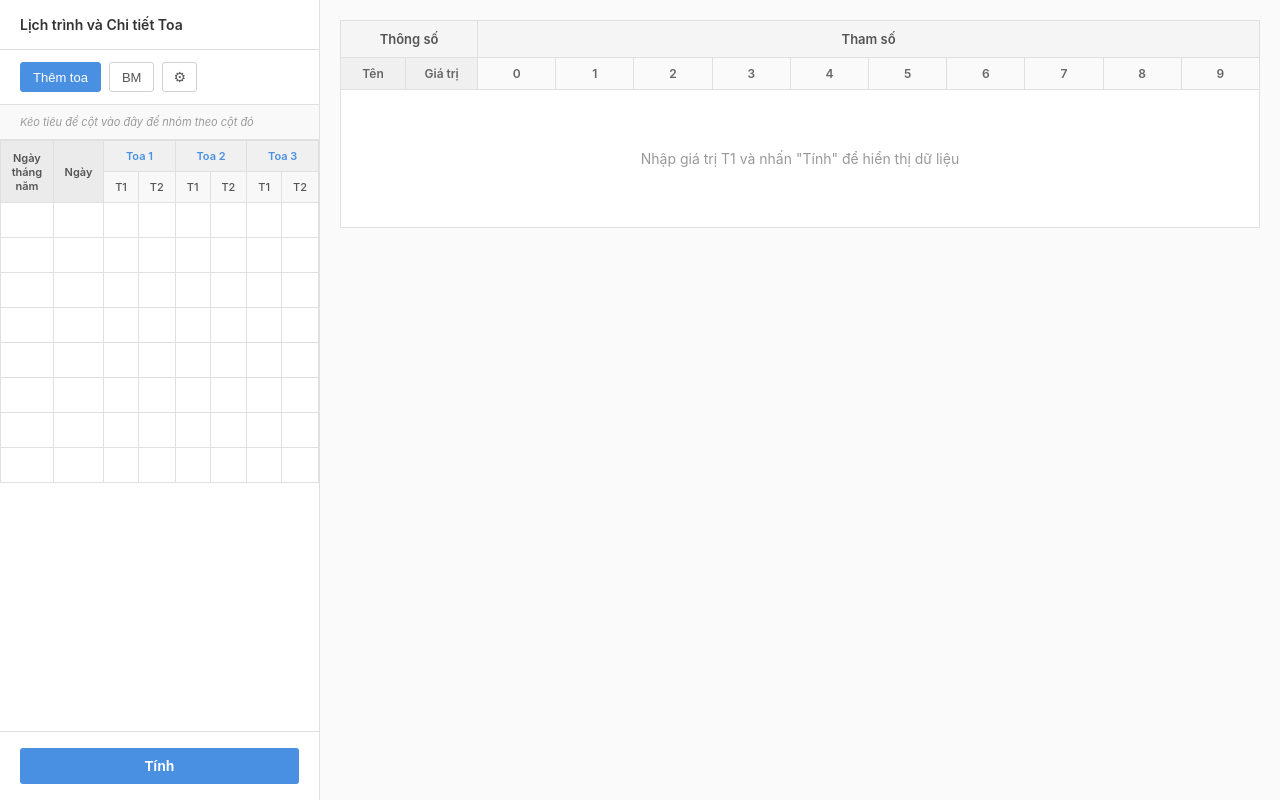
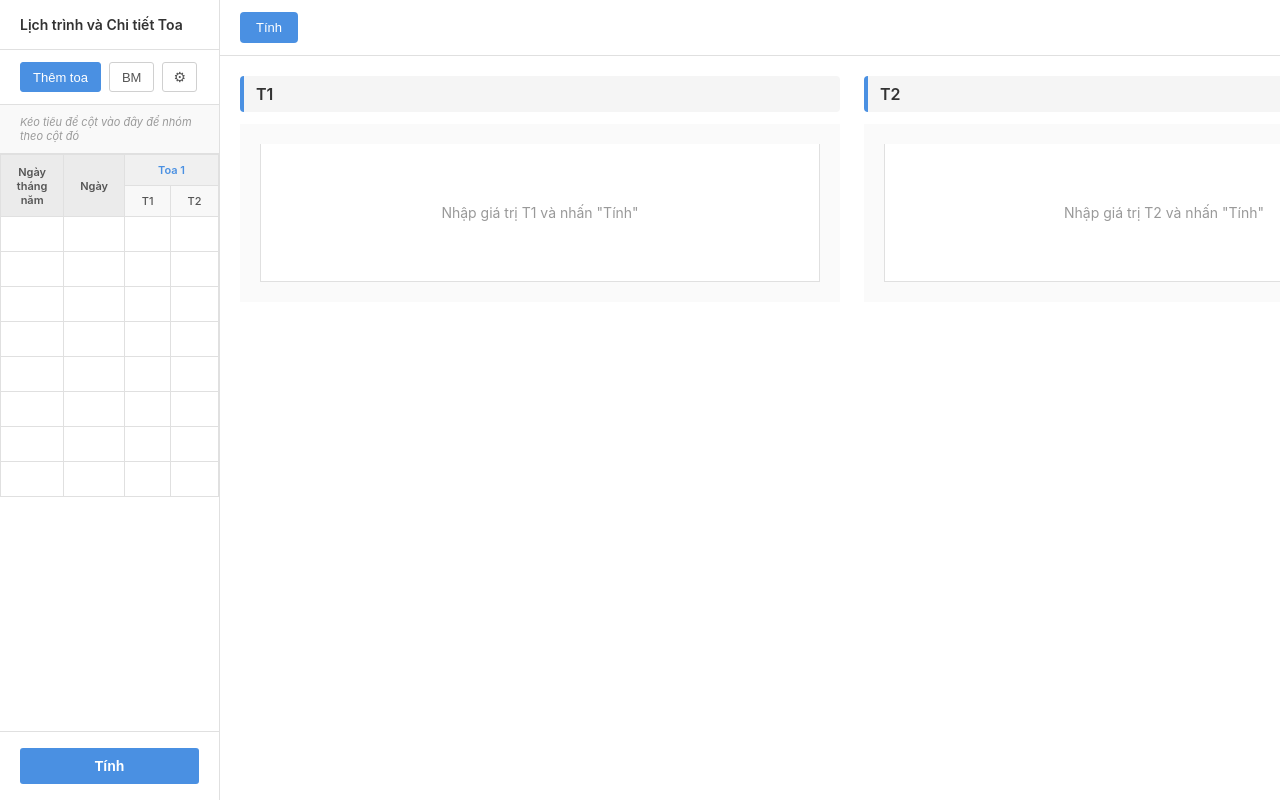
Before and after one commit to daile269/ktop, a React (Vite) app: page / in a window 1280 px wide. Built offline with nearby package versions, Linux system fonts and the light colour scheme.

Commit message:
add table 2

```diff
--- a/src/App.css
+++ b/src/App.css
@@ -20,7 +20,7 @@ body {
 
 /* ========== LEFT PANEL (Narrow) ========== */
 .left-panel {
-  width: 320px;
+  width: 220px;
   background: #fafafa;
   border-right: 1px solid #e0e0e0;
   display: flex;
@@ -413,3 +413,51 @@ body {
     font-size: 11px;
   }
 }
+
+/* ========== TABLES CONTAINER (2 bảng cạnh nhau) ========== */
+.tables-container {
+  display: flex;
+  gap: 24px;
+  padding: 20px;
+  overflow-x: auto;
+}
+
+.table-section {
+  flex: 1;
+  min-width: 600px;
+}
+
+.table-title {
+  font-size: 16px;
+  font-weight: 600;
+  color: #333;
+  margin: 0 0 12px 0;
+  padding: 8px 12px;
+  background: #f5f5f5;
+  border-left: 4px solid #4a90e2;
+  border-radius: 4px;
+}
+
+.toolbar {
+  padding: 12px 20px;
+  background: #ffffff;
+  border-bottom: 1px solid #e0e0e0;
+  display: flex;
+  gap: 8px;
+}
+
+.toolbar-btn {
+  padding: 8px 16px;
+  background: #4a90e2;
+  color: white;
+  border: none;
+  border-radius: 4px;
+  font-size: 13px;
+  font-weight: 500;
+  cursor: pointer;
+  transition: background 0.2s;
+}
+
+.toolbar-btn:hover {
+  background: #357abd;
+}
--- a/src/App.jsx
+++ b/src/App.jsx
@@ -6,40 +6,40 @@ function App() {
   const [t2, setT2] = useState('');
   const [t3, setT3] = useState('');
 
-  const [tableData, setTableData] = useState([]);
-  const [t1Values, setT1Values] = useState(Array(8).fill('')); // 8 giá trị cho 8 hàng
+  const [tableData1, setTableData1] = useState([]); // Bảng Toa 1
+  const [tableData2, setTableData2] = useState([]); // Bảng Toa 2
+  const [t1Values, setT1Values] = useState(Array(8).fill('')); // Giá trị T1 cho Toa 1
+  const [t2Values, setT2Values] = useState(Array(8).fill('')); // Giá trị T2 cho Toa 2
 
-  // Thuật toán sinh bảng
-  const generateTable = () => {
+  // Thuật toán sinh bảng (dùng chung cho cả 2 toa)
+  const generateTableData = (tValues, toaName) => {
     const ROWS = 8;
     const COLS = 10;
     const table = Array(ROWS).fill(null).map(() => Array(COLS).fill(null));
 
-    console.log('=== GENERATE TABLE ===');
-    console.log('Giá trị T1 (mỗi hàng):', t1Values);
+    console.log(`\n=== GENERATE ${toaName} ===`);
+    console.log(`Giá trị ${toaName}:`, tValues);
 
     // Duyệt qua từng cột (trái sang phải)
     for (let col = 0; col < COLS; col++) {
       let y = 1; // Reset y về 1 khi bắt đầu cột mới
-      console.log(`\n--- Cột ${col}: Bắt đầu với y = 1 ---`);
 
       // Duyệt qua từng hàng trong cột (trên xuống dưới)
       for (let row = 0; row < ROWS; row++) {
         let currentY = y;
 
-        // Lấy giá trị T1 của hàng này (chỉ định cột nào là "cột đặc biệt" cho hàng này)
-        const t1ColumnForThisRow = t1Values[row] ? parseInt(t1Values[row]) : -1;
+        // Lấy giá trị T của hàng này
+        const tColumnForThisRow = tValues[row] ? parseInt(tValues[row]) : -1;
 
         // Xác định màu
         let color = 'white';
-        let shouldResetY = false; // Flag để reset y sau khi tô đỏ
+        let shouldResetY = false;
 
-        // Logic tô đỏ: Nếu cột hiện tại = T1 của hàng này
-        // Thì tô đỏ ô này (bất kể giá trị y)
-        if (col === t1ColumnForThisRow && t1ColumnForThisRow !== -1) {
+        // Logic tô đỏ: Nếu cột hiện tại = T của hàng này
+        if (col === tColumnForThisRow && tColumnForThisRow !== -1) {
           color = 'red';
-          shouldResetY = true; // Đánh dấu cần reset y
-          console.log(`Tô ĐỎ: Hàng ${row}, Cột ${col}, Giá trị: ${col}-${currentY}, T1[${row}]=${t1ColumnForThisRow} → Reset y về 1`);
+          shouldResetY = true;
+          console.log(`Tô ĐỎ ${toaName}: Hàng ${row}, Cột ${col}, Giá trị: ${col}-${currentY}`);
         }
 
         // Kiểm tra điều kiện tô màu tím (giá trị = 7 hoặc 8)
@@ -58,19 +58,28 @@ function App() {
         // Nếu vừa tô đỏ, reset y về 1
         if (shouldResetY) {
           y = 1;
-          console.log(`  → Y đã reset về 1`);
         }
 
         // Nếu y > 8 thì reset về 1
         if (y > 8) {
           y = 1;
-          console.log(`  → Y vượt 8, reset về 1`);
         }
       }
     }
 
-    console.log('Bảng đã gen:', table);
-    setTableData(table);
+    return table;
+  };
+
+  const generateTable = () => {
+    // Gen bảng cho Toa 1
+    const table1 = generateTableData(t1Values, 'TOA 1');
+    setTableData1(table1);
+
+    // Gen bảng cho Toa 2
+    const table2 = generateTableData(t2Values, 'TOA 2');
+    setTableData2(table2);
+
+    console.log('Hoàn tất gen 2 bảng!');
   };
 
   const handleGenerate = () => {
@@ -81,6 +90,12 @@ function App() {
     const newValues = [...t1Values];
     newValues[rowIndex] = value;
     setT1Values(newValues);
+  };
+
+  const handleT2ValueChange = (rowIndex, value) => {
+    const newValues = [...t2Values];
+    newValues[rowIndex] = value;
+    setT2Values(newValues);
   };
 
   return (
@@ -108,16 +123,16 @@ function App() {
                 <th rowSpan="2" className="header-main">Ngày tháng năm</th>
                 <th rowSpan="2" className="header-main">Ngày</th>
                 <th colSpan="2" className="header-group">Toa 1</th>
-                <th colSpan="2" className="header-group">Toa 2</th>
-                <th colSpan="2" className="header-group">Toa 3</th>
+                {/* <th colSpan="2" className="header-group">Toa 2</th>
+                <th colSpan="2" className="header-group">Toa 3</th> */}
               </tr>
               <tr>
                 <th className="header-sub">T1</th>
                 <th className="header-sub">T2</th>
-                <th className="header-sub">T1</th>
+                {/* <th className="header-sub">T1</th>
                 <th className="header-sub">T2</th>
                 <th className="header-sub">T1</th>
-                <th className="header-sub">T2</th>
+                <th className="header-sub">T2</th> */}
               </tr>
             </thead>
             <tbody>
@@ -133,11 +148,18 @@ function App() {
                       onChange={(e) => handleT1ValueChange(rowIndex, e.target.value)}
                     />
                   </td>
+                  <td>
+                    <input
+                      type="text"
+                      className="cell-input small"
+                      value={t2Values[rowIndex] || ''}
+                      onChange={(e) => handleT2ValueChange(rowIndex, e.target.value)}
+                    />
+                  </td>
+                  {/* <td><input type="text" className="cell-input small" /></td>
                   <td><input type="text" className="cell-input small" /></td>
                   <td><input type="text" className="cell-input small" /></td>
-                  <td><input type="text" className="cell-input small" /></td>
-                  <td><input type="text" className="cell-input small" /></td>
-                  <td><input type="text" className="cell-input small" /></td>
+                  <td><input type="text" className="cell-input small" /></td> */}
                 </tr>
               ))}
             </tbody>
@@ -151,26 +173,34 @@ function App() {
 
       {/* Right Panel - Bảng dữ liệu chính */}
       <div className="right-panel">
+        <div className="toolbar">
+          <button className="toolbar-btn">Tính</button>
+        </div>
+
+        <div className="tables-container">
+          {/* Bảng T1 */}
+          <div className="table-section">
+            <h4 className="table-title">T1</h4>
             <div className="data-grid-wrapper">
-          {tableData.length > 0 ? (
+              {tableData1.length > 0 ? (
                 <table className="data-grid">
                   <thead>
                     <tr>
-                  <th colSpan="2" className="group-header">Thông số</th>
+                      <th colSpan="1" className="group-header">Thông số</th>
                       <th colSpan="10" className="group-header">Tham số</th>
                     </tr>
                     <tr>
-                  <th className="col-header fixed">Tên</th>
-                  <th className="col-header fixed">Giá trị</th>
+                      {/* <th className="col-header fixed">Tên</th> */}
+                      <th className="col-header fixed">T1</th>
                       {[0, 1, 2, 3, 4, 5, 6, 7, 8, 9].map(num => (
                         <th key={num} className="col-header">{num}</th>
                       ))}
                     </tr>
                   </thead>
                   <tbody>
-                {tableData.map((row, rowIndex) => (
+                    {tableData1.map((row, rowIndex) => (
                       <tr key={rowIndex}>
-                    <td className="data-cell fixed"></td>
+                        {/* <td className="data-cell fixed"></td> */}
                         <td className="data-cell fixed value-col">
                           <input
                             type="text"
@@ -192,27 +222,63 @@ function App() {
                   </tbody>
                 </table>
               ) : (
-            <div className="empty-grid">
+                <div className="empty-message">
+                  Nhập giá trị T1 và nhấn "Tính"
+                </div>
+              )}
+            </div>
+          </div>
+
+          {/* Bảng T2 */}
+          <div className="table-section">
+            <h4 className="table-title">T2</h4>
+            <div className="data-grid-wrapper">
+              {tableData2.length > 0 ? (
                 <table className="data-grid">
                   <thead>
                     <tr>
-                    <th colSpan="2" className="group-header">Thông số</th>
+                      <th colSpan="1" className="group-header">Thông số</th>
                       <th colSpan="10" className="group-header">Tham số</th>
                     </tr>
                     <tr>
-                    <th className="col-header fixed">Tên</th>
-                    <th className="col-header fixed">Giá trị</th>
+                      {/* <th className="col-header fixed">Tên</th> */}
+                      <th className="col-header fixed">T2</th>
                       {[0, 1, 2, 3, 4, 5, 6, 7, 8, 9].map(num => (
                         <th key={num} className="col-header">{num}</th>
                       ))}
                     </tr>
                   </thead>
+                  <tbody>
+                    {tableData2.map((row, rowIndex) => (
+                      <tr key={rowIndex}>
+                        {/* <td className="data-cell fixed"></td> */}
+                        <td className="data-cell fixed value-col">
+                          <input
+                            type="text"
+                            className="grid-input"
+                            value={t2Values[rowIndex]}
+                            onChange={(e) => handleT2ValueChange(rowIndex, e.target.value)}
+                          />
+                        </td>
+                        {row.map((cell, colIndex) => (
+                          <td
+                            key={colIndex}
+                            className={`data-cell ${cell.color}`}
+                          >
+                            {cell.value}
+                          </td>
+                        ))}
+                      </tr>
+                    ))}
+                  </tbody>
                 </table>
+              ) : (
                 <div className="empty-message">
-                Nhập giá trị T1 và nhấn "Tính" để hiển thị dữ liệu
+                  Nhập giá trị T2 và nhấn "Tính"
+                </div>
+              )}
             </div>
           </div>
-          )}
         </div>
       </div>
     </div>
```
Lines whose indentation alone changed are shown as unchanged.
